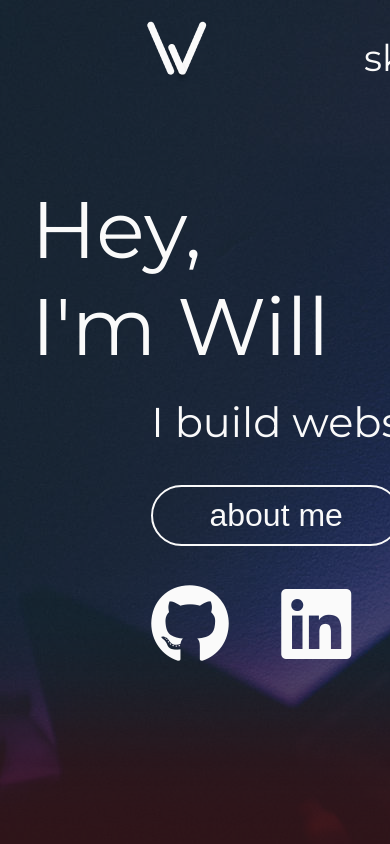
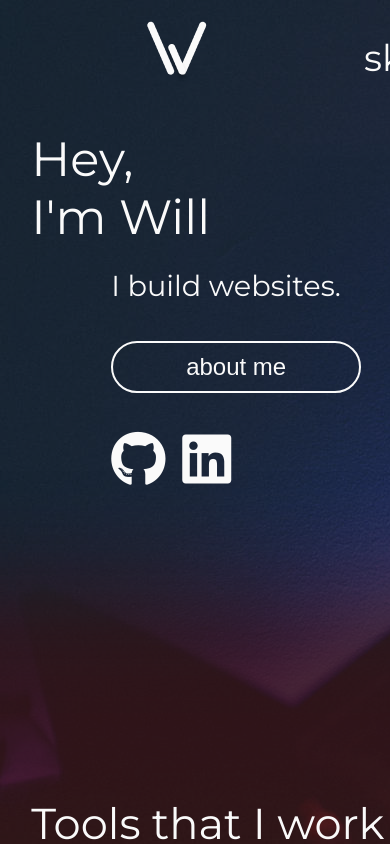
Before and after one commit to WilliamBerlin76/my-website, a React (Create React App) app: page / in a window 390 px wide. Shown: the top 844 px of the page. Built offline with nearby package versions, Linux system fonts and the light colour scheme.

Commit message:
more media queries for home page

```diff
--- a/src/App.scss
+++ b/src/App.scss
@@ -18,6 +18,9 @@ html{
   font-size: 5rem;
   color: #fafafa;
   transition: .25s;
+  @media screen and (max-width: 1350px){
+    font-size: 3.5rem
+  }
   &:hover{
     color: #fafafaab
   }
--- a/src/components/about/about.module.scss
+++ b/src/components/about/about.module.scss
@@ -9,6 +9,9 @@
         width: 80%;
         margin: 220px auto;
         font-size: 1.15rem;
+    }
+    @media screen and (max-width: 1000px){
+        margin: 30px auto 200px;
     }
     .backButton{
         transition: .2s;
@@ -37,4 +40,7 @@
 .fadeOutToggle {
     opacity: 0;
     transform: translateY(25%);
+    @media screen and (max-width: 1000px){
+        height: 0px;
+    }
 }
--- a/src/pages/home/home.module.scss
+++ b/src/pages/home/home.module.scss
@@ -1,8 +1,10 @@
 .pageContainer{
-    height: 100vh;
     color: #fafafa;
-    overflow: hidden;
     display: flex;
+    position: relative;
+    @media screen and (max-width: 1000px){
+        flex-direction: column
+    }
     .colorOverlay{
         width: 100%;
         height: 100%;
@@ -20,13 +22,24 @@
         flex-direction:column;
         justify-content: center;
         margin-left: 8%;
+        margin: 200px 8%;
+        @media screen and (max-width: 1000px){
+            margin: 130px 8% 0;
+        }
         .headerText{
-            font-size: 5rem
+            font-size: 5rem;
+            @media screen and (max-width: 1350px){
+                font-size: 3rem;
+            }
         }
         .headerSubText{
             margin-top: 22px;
             margin-left: 120px;
             font-size: 2.6rem;
+            @media screen and (max-width: 1350px){
+                font-size: 1.8rem;
+                margin-left: 80px;
+            }
         }
         .aboutButton{
             transition: .2s;
@@ -45,12 +58,20 @@
                 color: #182035;
                 transition: .2s;
             }
+            @media screen and (max-width: 1350px){
+                font-size: 1.5rem;
+                margin-left: 80px;
+            }
         }
         .iconContainer{
             display: flex;
             margin-left: 120px;
             width: 200px;
             justify-content: space-between;
+            @media screen and (max-width: 1350px){
+                margin-left: 80px;
+                width: 120px;
+            }
         }
     }
 }
```
